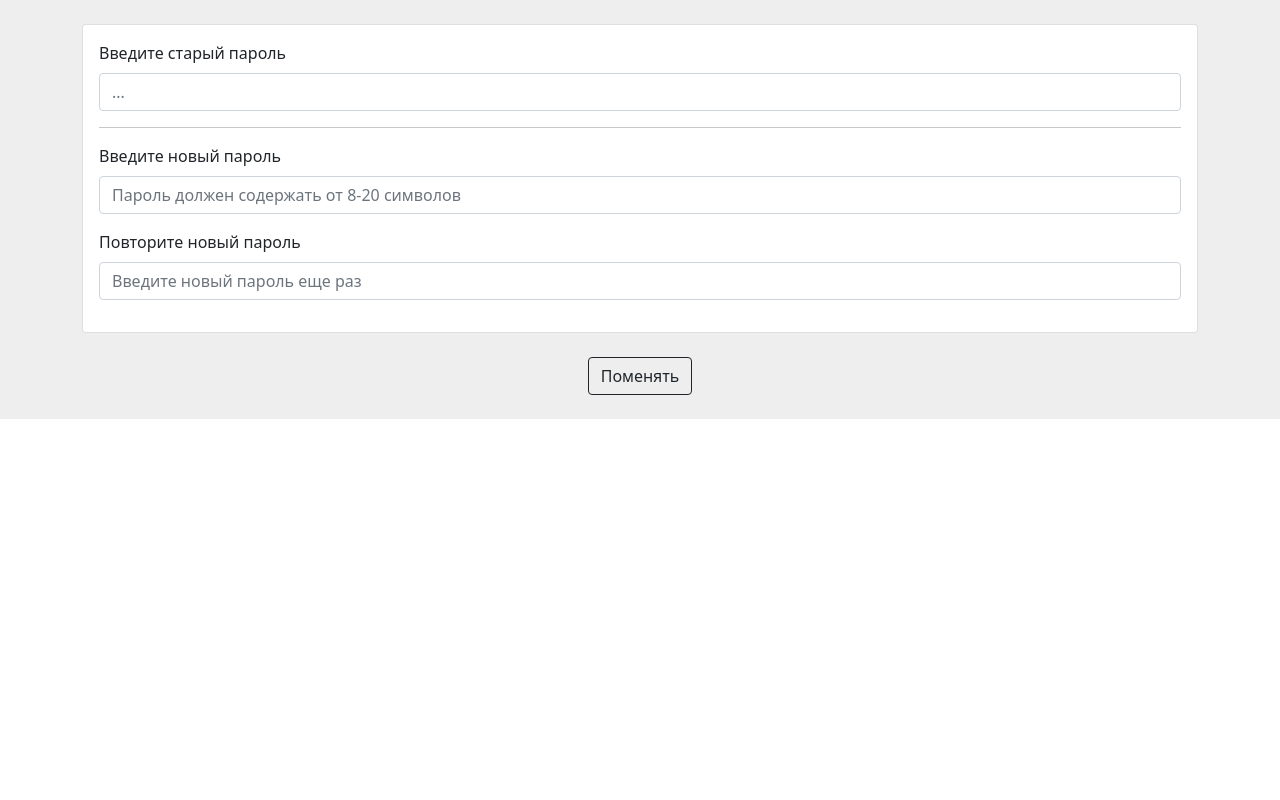
After one commit to OWbI6KA/Monday, a Django app: template templates/cabinet/change_password.html in a window 1280 px wide. The commit adds this page. Run offline with Django 4.2, Linux system fonts and the light colour scheme; the template is opened without the code that fills it, so the values that code supplies are empty; some libraries are stand-ins or nearby versions.

Commit message:
Hot Fixes

```diff
--- a/cabinet/urls.py
+++ b/cabinet/urls.py
@@ -5,5 +5,6 @@ app_name = 'user'
 
 urlpatterns = [
     path('general/', views.general, name='general'),
-    path('private/', views.private, name='private')
+    path('private/', views.private, name='private'),
+    path('change_password/', views.change_password, name='change_password')
 ]
--- a/templates/accounts/login.html
+++ b/templates/accounts/login.html
@@ -64,7 +64,5 @@
             <button class="w-100 btn btn-lg btn-primary" type="submit">Войти</button>
         </form>
     </main>
-
     </body>
-    </html>
 {% endblock %}
--- a/templates/cabinet/base.html
+++ b/templates/cabinet/base.html
@@ -151,7 +151,8 @@
         </div>
     </nav>
 
-    <!--Modal code -->
+
+    <!-- Модальное окно профиля -->
     <div class="modal fade" id="modalSettings" tabindex="-1" aria-labelledby="Настройки" aria-hidden="true">
         <div class="modal-dialog modal-lg">
             <div class="modal-content">
@@ -169,6 +170,8 @@
         </div>
     </div>
 
+
+    <!-- Модальное окно смены пароля -->
     <div class="modal fade" id="modalChangePassword" tabindex="-1" aria-labelledby="Настройки" aria-hidden="true">
         <div class="modal-dialog modal-lg">
             <div class="modal-content">
--- /dev/null
+++ b/templates/cabinet/change_password.html
@@ -0,0 +1,63 @@
+{% load static %}
+
+<html lang="ru">
+<head>
+    <meta charset="UTF-8">
+    <meta name="viewport" content="width=device-width, initial-scale=1">
+    <meta name="description" content="">
+    <meta name="author" content="Mark Otto, Jacob Thornton, and Bootstrap contributors">
+    <meta name="generator" content="Hugo 0.88.1">
+
+    <link rel="canonical" href="{% static 'css/cabinet/sidebars.css' %}">
+
+
+    <!-- Bootstrap core CSS -->
+    <link href="{% static 'css/bootstrap/bootstrap.css' %}" rel="stylesheet"
+          integrity="sha384-1BmE4kWBq78iYhFldvKuhfTAU6auU8tT94WrHftjDbrCEXSU1oBoqyl2QvZ6jIW3" crossorigin="anonymous">
+
+
+    <title>Смена пароля</title>
+</head>
+<body>
+<section style="background-color: #eee;">
+    <div class="container py-4">
+        <div class="row">
+            <div class="col-lg-12 ">
+                <div class="card mb-0">
+                    <div class="card-body">
+                        <form method="POST" class="change-password">
+                            {% csrf_token %}
+                            <div class="mb-3">
+                                <label for="oldPassword" class="form-label">Введите старый
+                                    пароль</label>
+                                <input type="password" id="oldPassword" class="form-control"
+                                       placeholder="...">
+                            </div>
+                            <hr>
+                            <div class="mb-3">
+                                <label for="newPassword1" class="form-label">Введите новый
+                                    пароль</label>
+                                <input type="password" id="newPassword1" class="form-control"
+                                       placeholder="Пароль должен содержать от 8-20 символов">
+                            </div>
+                            <div class="mb-3">
+                                <label for="newPassword2" class="form-label">Повторите новый
+                                    пароль</label>
+                                <input type="password" id="newPassword2" class="form-control"
+                                       placeholder="Введите новый пароль еще раз">
+                            </div>
+                        </form>
+                    </div>
+                </div>
+            </div>
+        </div>
+        <div class="row">
+            <div class="d-grid d-sm-flex justify-content-sm-center gy-4">
+                <button id="change_password" type="submit" class="btn btn-outline-dark btn-">Поменять
+                </button>
+            </div>
+        </div>
+    </div>
+</section>
+</body>
+</html>
```
Also changed, not shown: cabinet/views.py (+20 -3 lines), templates/accounts/register.html (+0 -7 lines), templates/cabinet/general.html (+44 -1 lines).
